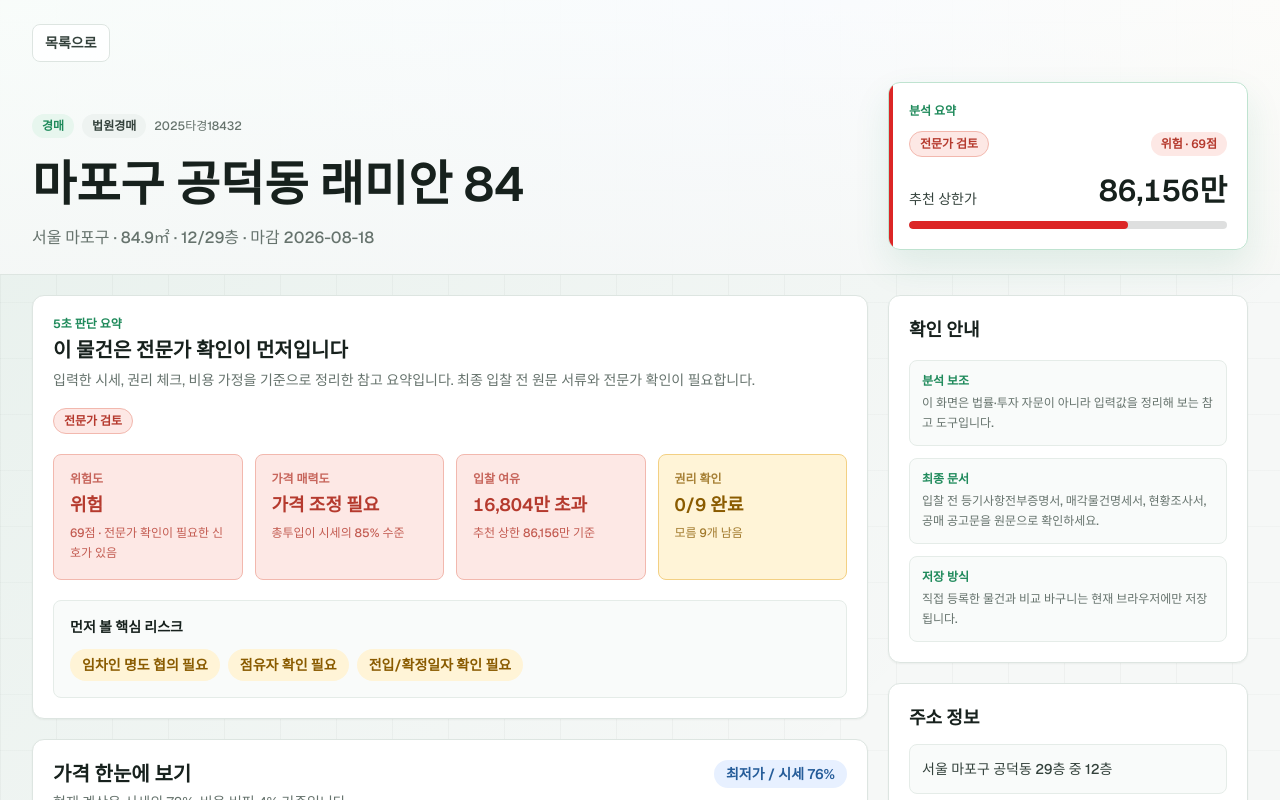
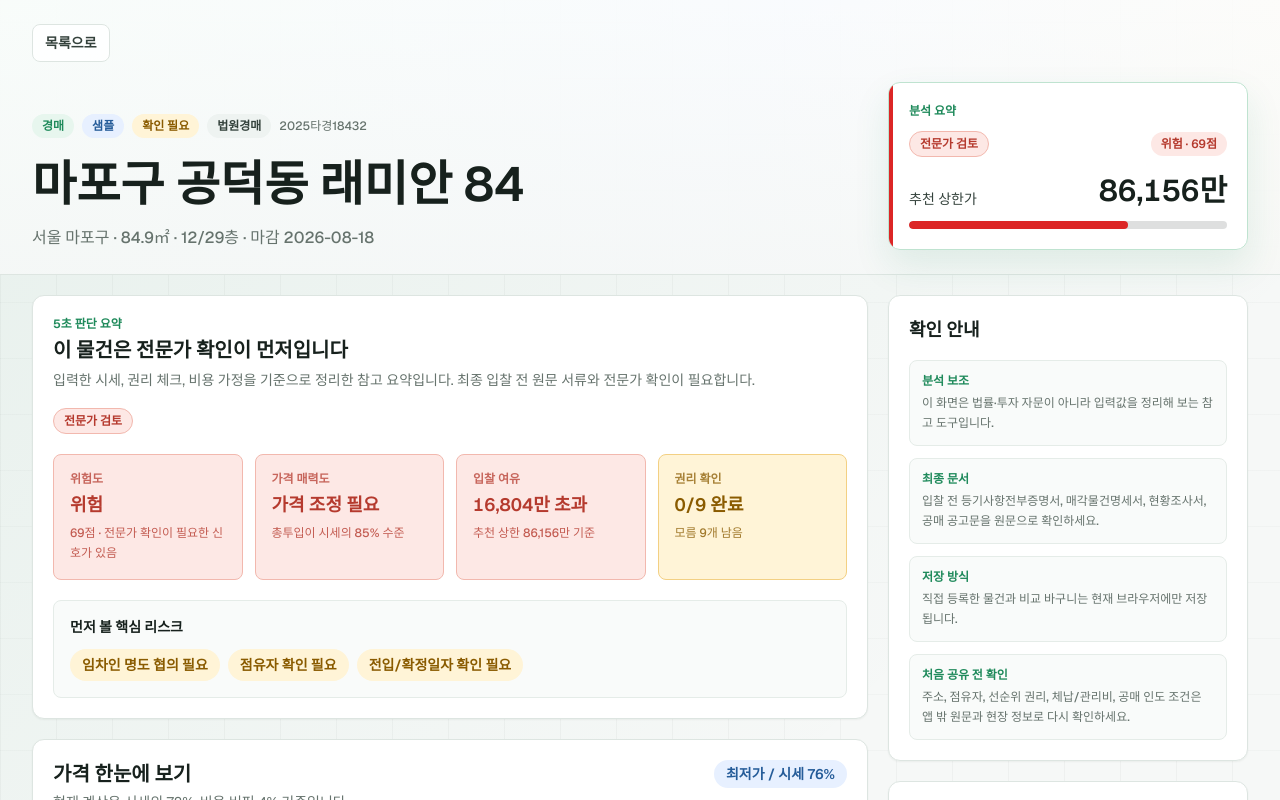
Before and after one commit to jinSsol/auction-risk-analyzer, a Next.js app: page /properties/sample-1 in a window 1280 px wide. Shown: the top 800 px of the page. Built offline with nearby package versions, Linux system fonts and the light colour scheme.

Commit message:
Add mobile trust labels and guidance

```diff
--- a/app/page.tsx
+++ b/app/page.tsx
@@ -487,6 +487,37 @@
   );
 }
 
+function statusLabelsFor(item: AnalyzedItem) {
+  const checklist = summarizeRightsChecklist(item.rightsChecklist);
+  const labels = [item.id.startsWith("user-") ? "직접 입력" : "샘플"];
+
+  if (
+    checklist.unknownCount > 0 ||
+    item.address.includes("확인 필요") ||
+    item.floor.includes("확인 필요") ||
+    item.auctionDate.includes("확인 필요")
+  ) {
+    labels.push("확인 필요");
+  }
+
+  return labels;
+}
+
+function StatusBadge({ label }: { label: string }) {
+  const style =
+    label === "확인 필요"
+      ? "bg-[#FFF4D7] text-[#8A5B00]"
+      : label === "직접 입력"
+        ? "bg-[#EEF3F1] text-[#34423C]"
+        : "bg-[#E7F0FF] text-[#255C99]";
+
+  return (
+    <span className={`rounded-full px-2.5 py-1 text-xs font-semibold ${style}`}>
+      {label}
+    </span>
+  );
+}
+
 function ListingCard({
   item,
   selected,
@@ -501,6 +532,7 @@
   const [detailsOpen, setDetailsOpen] = useState(false);
   const gapToSuggested = item.analysis.suggested - item.analysis.plannedBid;
   const detailId = `listing-details-${item.id}`;
+  const statusLabels = statusLabelsFor(item);
 
   return (
     <article
@@ -518,11 +550,9 @@
             <span className="rounded-full bg-[#EEF3F1] px-2.5 py-1 text-xs font-semibold text-[#34423C]">
               {item.agency}
             </span>
-            {item.id.startsWith("user-") ? (
-              <span className="rounded-full bg-[#EEF3F1] px-2.5 py-1 text-xs font-semibold text-[#34423C]">
-                내 물건
-              </span>
-            ) : null}
+            {statusLabels.map((label) => (
+              <StatusBadge key={label} label={label} />
+            ))}
             <span className="text-xs font-semibold text-[#66736D]">
               {item.caseNo}
             </span>
--- a/app/properties/PropertyForm.tsx
+++ b/app/properties/PropertyForm.tsx
@@ -238,6 +238,10 @@
               필수는 물건명과 예상 시세뿐입니다. 모르는 값은 비워두거나
               확인 필요로 남겨도 됩니다. 직접 등록한 물건은 현재 브라우저에 저장됩니다.
             </p>
+            <p className="mt-2 text-xs font-semibold leading-5 text-[#66736D]">
+              지금은 회원가입 없이 빠르게 기록하는 MVP입니다. 여러 기기 동기화와
+              알림이 필요해질 때 계정 기능을 붙일 예정입니다.
+            </p>
           </div>
         </div>
       </section>
@@ -294,8 +298,8 @@
             <div className="mt-4 rounded-lg border border-[#DDE5E1] bg-[#F9FBFA] p-4 text-sm leading-6 text-[#66736D]">
               <p className="font-semibold text-[#17211D]">저장 전 확인</p>
               <p className="mt-1">
-                이 내용은 현재 브라우저에만 저장됩니다. 다른 기기나 시크릿
-                브라우저에서는 다시 등록해야 보일 수 있습니다.
+                이 내용은 현재 브라우저에만 저장됩니다. 가입 없이 빠르게 써보는
+                MVP라서 다른 기기나 시크릿 브라우저에서는 다시 등록해야 보일 수 있습니다.
               </p>
               <p className="mt-1">
                 분석 결과는 입력값을 정리한 참고 자료이며 법률·투자 자문이
--- a/app/properties/[id]/PropertyDetailClient.tsx
+++ b/app/properties/[id]/PropertyDetailClient.tsx
@@ -83,6 +83,7 @@
     .filter((factor) => factor.severity === "danger")
     .concat(analysis.riskFactors.filter((factor) => factor.severity !== "danger"))
     .slice(0, 3);
+  const statusLabels = detailStatusLabels(item, rightsSummary.unknownCount);
 
   return (
     <main className="app-shell min-h-screen text-[#17211D]">
@@ -118,11 +119,9 @@
             <div>
               <div className="flex flex-wrap items-center gap-2">
                 <ChannelBadge channel={item.channel} />
-                {isUserItem ? (
-                  <span className="rounded-full bg-[#EEF3F1] px-2.5 py-1 text-xs font-semibold text-[#34423C]">
-                    내 물건
-                  </span>
-                ) : null}
+                {statusLabels.map((label) => (
+                  <StatusBadge key={label} label={label} />
+                ))}
                 <span className="rounded-full bg-[#EEF3F1] px-2.5 py-1 text-xs font-semibold text-[#34423C]">
                   {item.agency}
                 </span>
@@ -488,6 +487,10 @@
                 label="저장 방식"
                 value="직접 등록한 물건과 비교 바구니는 현재 브라우저에만 저장됩니다."
               />
+              <GuidanceLine
+                label="처음 공유 전 확인"
+                value="주소, 점유자, 선순위 권리, 체납/관리비, 공매 인도 조건은 앱 밖 원문과 현장 정보로 다시 확인하세요."
+              />
             </div>
             <div className="mt-5 rounded-lg border border-[#E5ECE8] bg-[#F9FBFA] p-3">
               <p className="text-xs font-semibold text-[#66736D]">주소 정보</p>
@@ -532,6 +535,10 @@
               <GuidanceLine
                 label="저장 방식"
                 value="직접 등록한 물건과 비교 바구니는 현재 브라우저에만 저장됩니다."
+              />
+              <GuidanceLine
+                label="처음 공유 전 확인"
+                value="주소, 점유자, 선순위 권리, 체납/관리비, 공매 인도 조건은 앱 밖 원문과 현장 정보로 다시 확인하세요."
               />
             </div>
           </section>
@@ -598,6 +605,36 @@
   return (
     <span className={`inline-flex w-fit rounded-full px-2.5 py-1 text-xs font-semibold ${style}`}>
       {channel}
+    </span>
+  );
+}
+
+function detailStatusLabels(item: AuctionItem, unknownCount: number) {
+  const labels = [item.id.startsWith("user-") ? "직접 입력" : "샘플"];
+
+  if (
+    unknownCount > 0 ||
+    item.address.includes("확인 필요") ||
+    item.floor.includes("확인 필요") ||
+    item.auctionDate.includes("확인 필요")
+  ) {
+    labels.push("확인 필요");
+  }
+
+  return labels;
+}
+
+function StatusBadge({ label }: { label: string }) {
+  const style =
+    label === "확인 필요"
+      ? "bg-[#FFF4D7] text-[#8A5B00]"
+      : label === "직접 입력"
+        ? "bg-[#EEF3F1] text-[#34423C]"
+        : "bg-[#E7F0FF] text-[#255C99]";
+
+  return (
+    <span className={`rounded-full px-2.5 py-1 text-xs font-semibold ${style}`}>
+      {label}
     </span>
   );
 }
```
Also changed, not shown: 1 other file (tests, documents, lock files or other folders).
